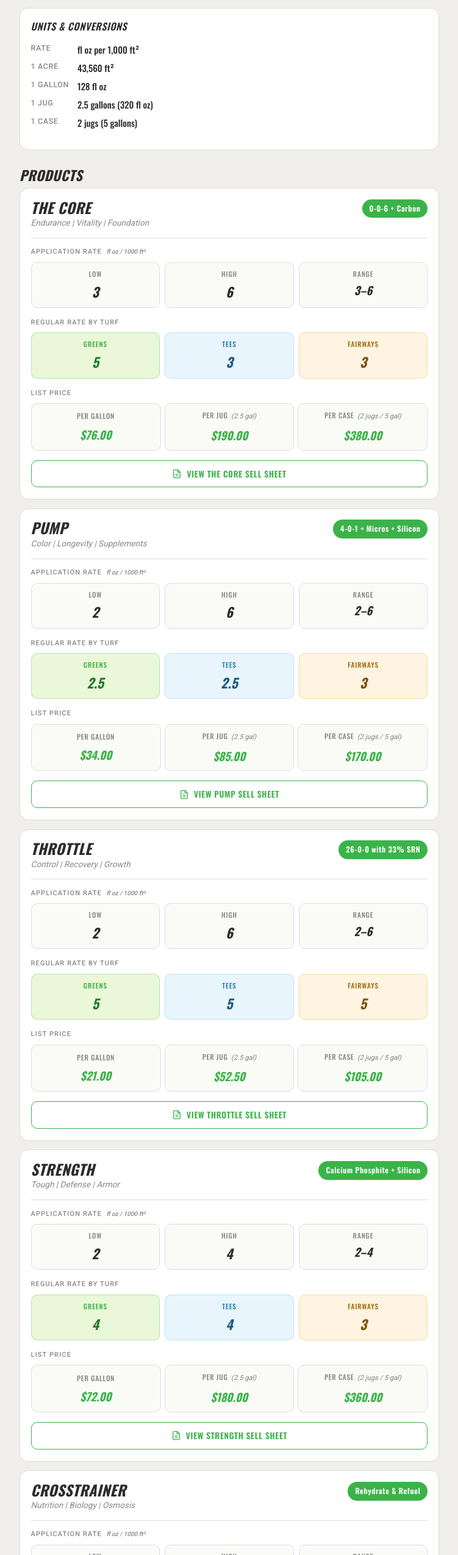
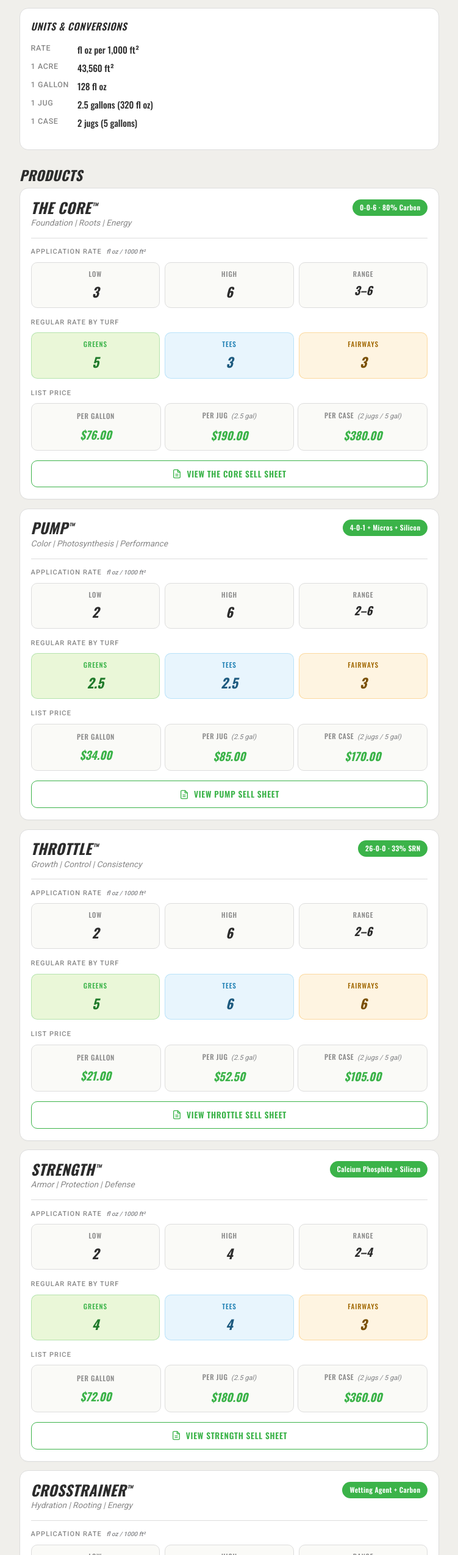
Before and after one commit to MARKJULL/PF-QRT, a plain HTML site: page AppTool/reference.html in a window 1280 px wide. Shown: the part 250-2800 px from the top of the page at 61% size, without its empty margins (264-1015 px from the left). Drawn offline with nearby package versions, Linux system fonts and the light colour scheme.

Commit message:
Add files via upload

```diff
--- a/AppTool/reference.html
+++ b/AppTool/reference.html
@@ -226,6 +226,13 @@
   margin: 0;
   line-height: 1.1;
 }
+.pc-name sup {
+  font-size: 0.5em;
+  font-weight: 600;
+  vertical-align: super;
+  margin-left: 1px;
+  -webkit-font-feature-settings: normal;
+}
 .pc-tagline {
   font-family: 'Roboto', sans-serif;
   font-size: 0.85rem;
@@ -238,12 +245,14 @@
   color: var(--white);
   font-family: 'Oswald', sans-serif;
   font-weight: 600;
-  font-size: 0.78rem;
-  letter-spacing: 0.05em;
+  font-size: 0.72rem;
+  letter-spacing: 0.03em;
   padding: 6px 12px;
-  border-radius: 50px;
-  white-space: nowrap;
+  border-radius: 14px;
   flex-shrink: 0;
+  max-width: 48%;
+  text-align: center;
+  line-height: 1.3;
 }
 
 .pc-section { margin-bottom: 1rem; }
@@ -513,10 +522,10 @@
     <article class="product-card">
       <header class="pc-head">
         <div>
-          <h2 class="pc-name">The Core</h2>
-          <div class="pc-tagline">Endurance | Vitality | Foundation</div>
+          <h2 class="pc-name">The Core<sup>™</sup></h2>
+          <div class="pc-tagline">Foundation | Roots | Energy</div>
         </div>
-        <div class="pc-analysis">0-0-6 + Carbon</div>
+        <div class="pc-analysis">0-0-6 · 80% Carbon</div>
       </header>
 
       <section class="pc-section">
@@ -587,8 +596,8 @@
     <article class="product-card">
       <header class="pc-head">
         <div>
-          <h2 class="pc-name">Pump</h2>
-          <div class="pc-tagline">Color | Longevity | Supplements</div>
+          <h2 class="pc-name">Pump<sup>™</sup></h2>
+          <div class="pc-tagline">Color | Photosynthesis | Performance</div>
         </div>
         <div class="pc-analysis">4-0-1 + Micros + Silicon</div>
       </header>
@@ -661,10 +670,10 @@
     <article class="product-card">
       <header class="pc-head">
         <div>
-          <h2 class="pc-name">Throttle</h2>
-          <div class="pc-tagline">Control | Recovery | Growth</div>
+          <h2 class="pc-name">Throttle<sup>™</sup></h2>
+          <div class="pc-tagline">Growth | Control | Consistency</div>
         </div>
-        <div class="pc-analysis">26-0-0 with 33% SRN</div>
+        <div class="pc-analysis">26-0-0 · 33% SRN</div>
       </header>
 
       <section class="pc-section">
@@ -694,11 +703,11 @@
           </div>
           <div class="rate-cell rate-cell-turf tees">
             <div class="rate-cell-label">Tees</div>
-            <div class="rate-cell-value">5</div>
+            <div class="rate-cell-value">6</div>
           </div>
           <div class="rate-cell rate-cell-turf fwys">
             <div class="rate-cell-label">Fairways</div>
-            <div class="rate-cell-value">5</div>
+            <div class="rate-cell-value">6</div>
           </div>
         </div>
       </section>
@@ -735,8 +744,8 @@
     <article class="product-card">
       <header class="pc-head">
         <div>
-          <h2 class="pc-name">Strength</h2>
-          <div class="pc-tagline">Tough | Defense | Armor</div>
+          <h2 class="pc-name">Strength<sup>™</sup></h2>
+          <div class="pc-tagline">Armor | Protection | Defense</div>
         </div>
         <div class="pc-analysis">Calcium Phosphite + Silicon</div>
       </header>
@@ -809,10 +818,10 @@
     <article class="product-card">
       <header class="pc-head">
         <div>
-          <h2 class="pc-name">CrossTrainer</h2>
-          <div class="pc-tagline">Nutrition | Biology | Osmosis</div>
+          <h2 class="pc-name">CrossTrainer<sup>™</sup></h2>
+          <div class="pc-tagline">Hydration | Rooting | Energy</div>
         </div>
-        <div class="pc-analysis">Rehydrate & Refuel</div>
+        <div class="pc-analysis">Wetting Agent + Carbon</div>
       </header>
 
       <section class="pc-section">
```
Also changed, not shown: AppTool/index.html (+46 -18 lines).
